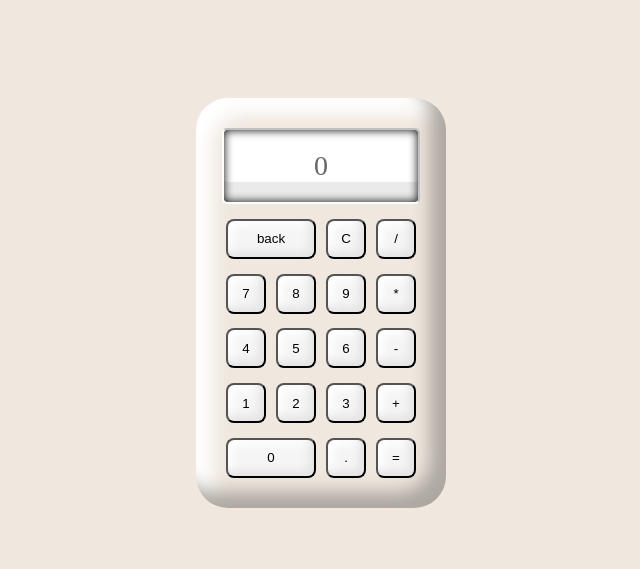
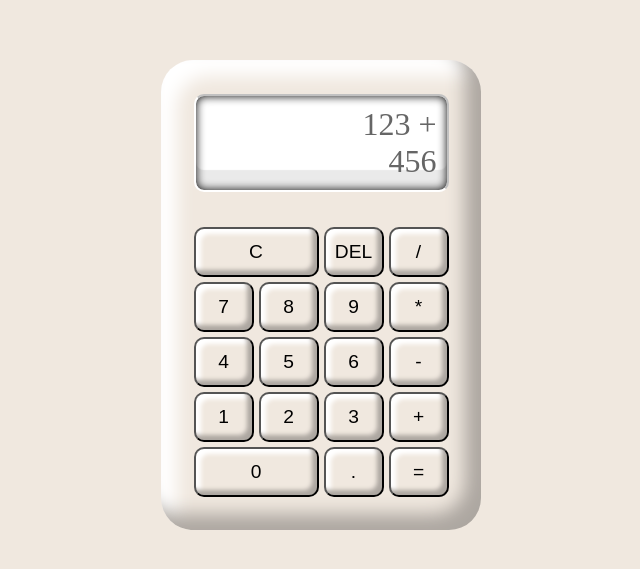
Before and after one commit to Spiritus-Fripus/Neumorphism-calculator, a plain HTML site: page index.html in a window 1280 px wide. Shown: the part 105-674 px from the top of the page, without its empty margins (319-959 px from the left). Drawn offline with Linux system fonts and the light colour scheme.

Commit message:
changes to css and html (add grid)

```diff
--- a/index.html
+++ b/index.html
@@ -8,35 +8,29 @@
   </head>
   <body>
     <div class="wrapper">
-      <section class="screen">0</section>
-      <section class="button-calc">
-        <button class="button-large">back</button>
-        <button class="button">C</button>
-        <button class="button">/</button>
-      </section>
-      <section class="button-calc">
-        <button class="button">7</button>
-        <button class="button">8</button>
-        <button class="button">9</button>
-        <button class="button">*</button>
-      </section>
-      <section class="button-calc">
-        <button class="button">4</button>
-        <button class="button">5</button>
-        <button class="button">6</button>
-        <button class="button">-</button>
-      </section>
-      <section class="button-calc">
-        <button class="button">1</button>
-        <button class="button">2</button>
-        <button class="button">3</button>
-        <button class="button">+</button>
-      </section>
-      <section class="button-calc">
-        <button class="button-large">0</button>
-        <button class="button">.</button>
-        <button class="button">=</button>
-      </section>
+      <div class="screen">
+        <div class="previous-op">123 +</div>
+        <div class="current-op">456</div>
+      </div>
+      <button class="double-size">C</button>
+      <button>DEL</button>
+      <button>/</button>
+      <button>7</button>
+      <button>8</button>
+      <button>9</button>
+      <button>*</button>
+      <button>4</button>
+      <button>5</button>
+      <button>6</button>
+      <button>-</button>
+      <button>1</button>
+      <button>2</button>
+      <button>3</button>
+      <button>+</button>
+      <button class="double-size">0</button>
+      <button>.</button>
+      <button>=</button>
     </div>
+    <script src="main.js"></script>
   </body>
 </html>
--- a/style.css
+++ b/style.css
@@ -1,28 +1,50 @@
 body {
   background: #f0e8df;
-  height: 100vh;
-  width: auto;
   display: flex;
   justify-content: center;
   align-items: center;
+  margin: auto;
+  padding: auto;
+  height: 100vh;
 }
+
 .wrapper {
-  width: 250px;
-  height: 350px;
-  display: flex;
-  flex-direction: column;
-  justify-content: space-between;
-  align-items: center;
-  margin: auto;
-  padding: 30px 0;
+  display: grid;
+  justify-content: center;
+  align-content: center;
+  height: 470px;
+  width: 320px;
+  gap: 5px;
+  grid-template-columns: repeat(4, 60px);
+  grid-template-rows: minmax(50px, auto) repeat(5, 50px);
   border-radius: 32px;
   background: #f0e8df;
   box-shadow: inset -16px -16px 18px #ada7a1, inset 16px 16px 18px #ffffff;
 }
 
+.wrapper > button {
+  cursor: pointer;
+  font-size: 1.2rem;
+  border-radius: 10px;
+  background: #f0e8df;
+  box-shadow: inset -5px -5px 4px #ada7a1, inset 5px 5px 4px #ffffff;
+}
+
+.double-size {
+  grid-column: span 2;
+}
+
 .screen {
-  padding: 20px 90px;
-  border-radius: 5px;
+  grid-column: 1 / -1;
+  display: flex;
+  flex-direction: column;
+  align-items: flex-end;
+  justify-content: space-around;
+  word-wrap: break-word;
+  word-break: break-all;
+  padding: 10px;
+  margin-bottom: 30px;
+  border-radius: 10px;
   border-top: 2px solid #c1c1c1;
   border-right: 2px solid #c1c1c1;
   border-bottom: 2px solid #fff;
@@ -30,28 +52,7 @@ body {
   background-color: #fff;
   box-shadow: inset 0px 0px 10px #030303,
     inset 0px -20px 1px rgba(150, 150, 150, 0.2);
-  font-size: 28px;
+  font-size: 2rem;
   color: #666;
   font-weight: 400;
 }
-
-.button-calc {
-  display: flex;
-  gap: 10px;
-}
-.button {
-  width: 40px;
-  height: 40px;
-  padding: 0;
-  border-radius: 8px;
-  background: #f5f5f5;
-  box-shadow: inset -5px -5px 9px #e4e4e4, inset 5px 5px 9px #ffffff;
-}
-
-.button-large {
-  width: 90px;
-  height: 40px;
-  border-radius: 8px;
-  background: #f5f5f5;
-  box-shadow: inset -5px -5px 9px #e4e4e4, inset 5px 5px 9px #ffffff;
-}
```
